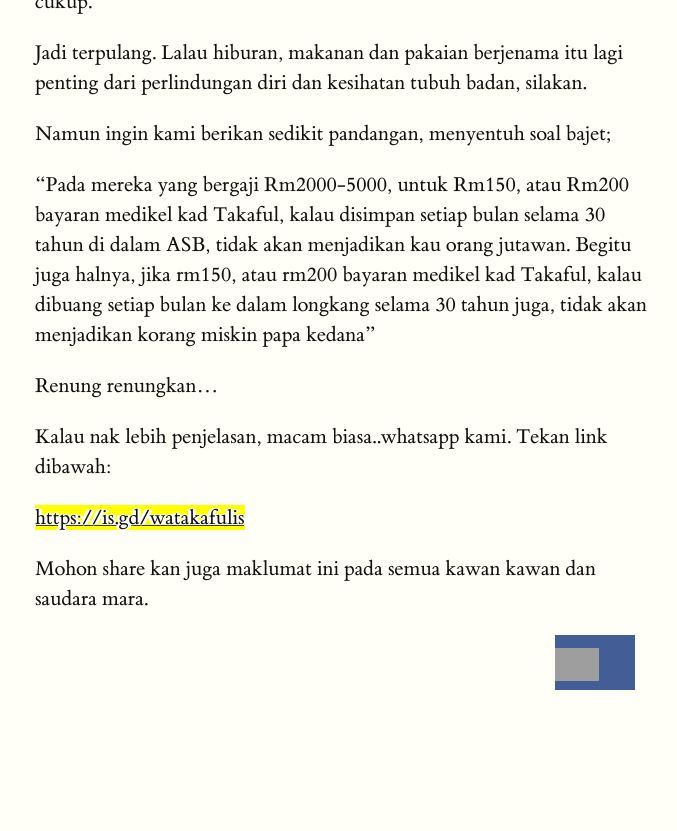
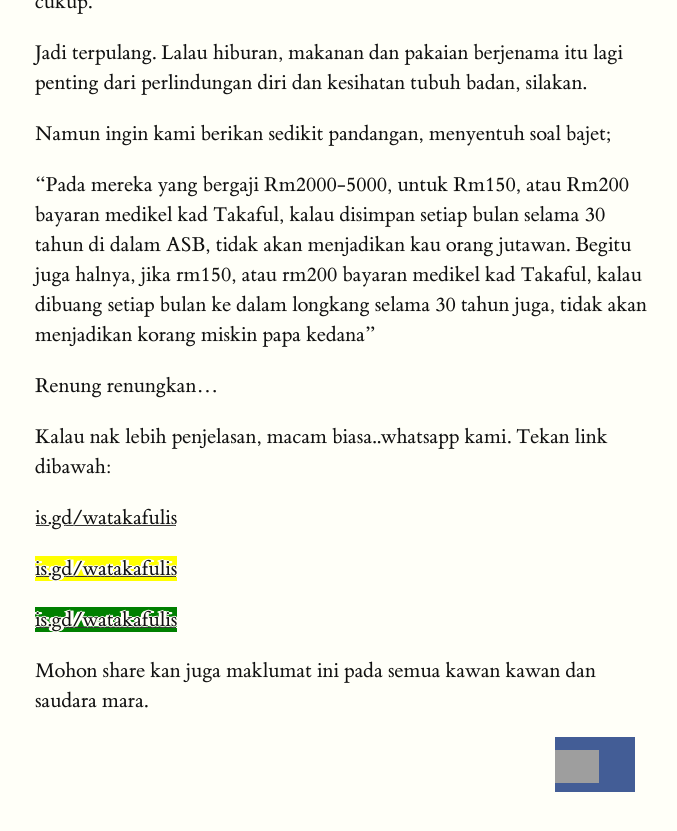
Before and after one commit to takafulis/takafulis.github.io, a Jekyll site: the page built from _posts/2017-06-23-medikel-kad.md, in a window 1280 px wide and 900 px high, scrolled down 3551 px. Shown: the top 831 px of the window, without its empty margins (125-802 px from the left). Built offline with Jekyll 4.4.1, drawn with Linux system fonts in a browser that asks for light colours; before the commit the page ends 4349 px from its top, so only the background shows below that; grey boxes are pictures that could not be loaded.

Commit message:
Update 2017-06-23-medikel-kad.md

```diff
--- a/_posts/2017-06-23-medikel-kad.md
+++ b/_posts/2017-06-23-medikel-kad.md
@@ -104,7 +104,11 @@ Renung renungkan...
 
 Kalau nak lebih penjelasan, macam biasa..whatsapp kami. Tekan link dibawah:
 
-<span style="background-color:yellow;">[https://is.gd/watakafulis](is.gd/watakafulis)</span>
+[is.gd/watakafulis](https://is.gd/watakafulis)
+
+<span style="background-color:yellow;">[is.gd/watakafulis](https://is.gd/watakafulis)</span>
+
+<span style="background-color:green;">[is.gd/watakafulis](https://is.gd/watakafulis)</span>
 
 
 Mohon share kan juga maklumat ini pada semua kawan kawan dan saudara mara.
```
